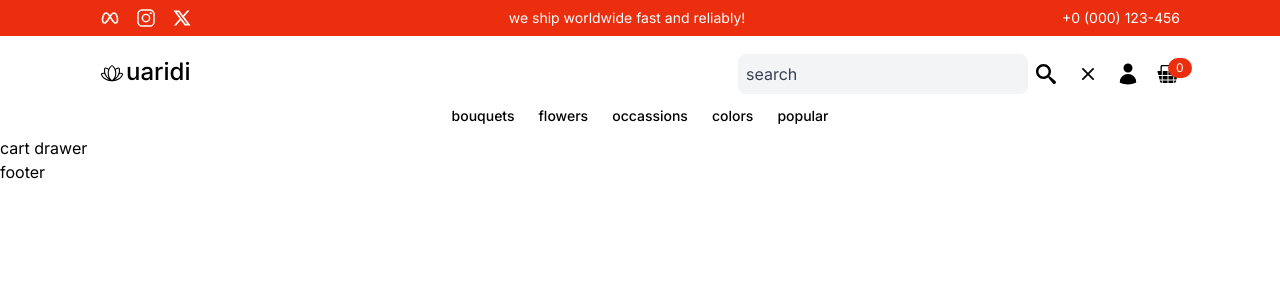
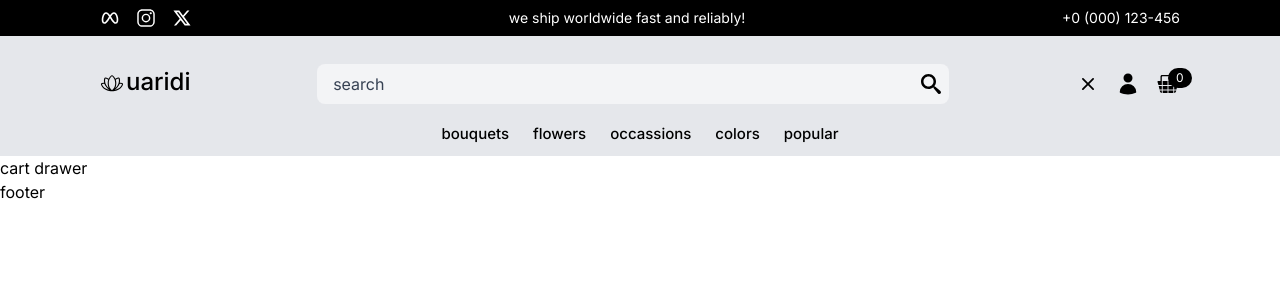
Before and after one commit to g-edgah/e-cormerce_app, a React (Vite) app in the folder frontend/: page / in a window 1280 px wide. Both pictures are taken after a click on the button 1089 px from the left and 90 px from the top of the page. Shown: the top 300 px of the page. Built offline with nearby package versions, Linux system fonts and the light colour scheme.

Commit message:
nav  bar

```diff
--- a/frontend/src/components/common/navBar.jsx
+++ b/frontend/src/components/common/navBar.jsx
@@ -1,6 +1,8 @@
 import { Link } from 'react-router-dom';
 import { PiFlowerLotusLight } from "react-icons/pi";
 import { HiUser } from "react-icons/hi2";
+import { ImSearch } from "react-icons/im";
+import { HiMiniXMark } from "react-icons/hi2";
 import { IoIosBasket } from "react-icons/io";
 import { BiMenu } from "react-icons/bi";
 import { useState } from 'react';
@@ -12,8 +14,8 @@ const NavBar = () => {
 
     return (
         <>
-            <div className="nav w-screen flex flex-col justify-around pt-2 pb-1 md:pt-3 h-23 md:h-25">
-                <div className="flex items-center justify-between pl-2 pr-5.5 xs:pr-7 xs:pl-4 md:px-10 lg:px-25 w-full md:w-full">
+            <div className={`nav w-screen flex flex-col justify-around pt-2 pb-1 md:pt-3 bg-gray-200 relative ${isSearch ? 'h-30 md:h-30' : 'h-23 md:h-23'}`} >
+                <div className="flex items-center justify-between pl-2 pr-5.5 xs:pr-7 xs:pl-4 md:px-10 lg:px-25 w-full md:w-full absolute top-1 md:top-7 h-10">
                     {/* left */}
                     <div className='flex items-center space-x-4 '>
                         <button className='md:hidden'>
@@ -27,24 +29,36 @@ const NavBar = () => {
                     </div>
 
                     {/* center */}
-                    {(!isSearch)&& (<div className="hidden md:flex space-x-6">
-                        <Link className="text-700 hover:text-nav-hover text-sm font-medium" >bouquets</Link>
-                        <Link className="text-700 hover:text-nav-hover text-sm font-medium" >flowers</Link>
-                        <Link className="text-700 hover:text-nav-hover text-sm font-medium" >occassions</Link>
-                        <Link className="text-700 hover:text-nav-hover text-sm font-medium" >colors</Link>
-                        <Link className="text-700 hover:text-nav-hover text-sm font-medium" >popular</Link>
-                    </div>)}
+                    {(!isSearch) ? (<div className="hidden md:flex space-x-6 font-medium text-[15px]">
+                        <Link className="text-700 hover:text-nav-hover" >bouquets</Link>
+                        <Link className="text-700 hover:text-nav-hover" >flowers</Link>
+                        <Link className="text-700 hover:text-nav-hover" >occassions</Link>
+                        <Link className="text-700 hover:text-nav-hover" >colors</Link>
+                        <Link className="text-700 hover:text-nav-hover" >popular</Link>
+                    </div>) : (
+                        <div className="hidden md:flex justify-center w-300">
+                            <SearchBar isSearch={isSearch} setIsSearch={setIsSearch}/>
+                        </div>
+                    )}
 
 
                     {/* right */}
                     <div className="flex items-center space-x-4">
-                        <div className={`${isSearch ? 'hidden md:flex' : 'flex'}`}>
-                            <SearchBar isSearch={isSearch} setIsSearch={setIsSearch}/>
+                        <div className={`hover:text-nav-hover ${isSearch ? 'hidden md:flex' : 'flex'}`}>
+                            {isSearch ? (
+                                <button onClick={()=> setIsSearch(!isSearch)}>
+                                    <HiMiniXMark className="h-6 w-6"/>
+                                </button>
+                            ) : (
+                                <button onClick={()=> setIsSearch(!isSearch)}>
+                                    <ImSearch className="h-5 w-5"/>
+                                </button>
+                            )}
                         </div>
                         <Link to='/profile' className="hover:text-nav-hover">
                             <HiUser className="h-6 w-6 text-black-700"/>
                         </Link>
-                        <button className="relative hover:text-nav-hover">
+                        <button className="relative hover:text-nav-hover ">
                             <IoIosBasket className="h-6 w-6 text-black-700"/>
                             <span className="absolute -top-1 bg-topbar text-white text-xs rounded-full px-2 py-0.5">0</span>
 
@@ -52,18 +66,18 @@ const NavBar = () => {
 
                     </div>
                 </div>
-                <div className={`${isSearch ? 'flex md:hidden justify-center mt-2' : 'hidden'}`}>
+                <div className={`${isSearch ? 'flex md:hidden justify-center mt-2 absolute top-9 md:top-2/4 w-full' : 'hidden'}`}>
                     <SearchBar isSearch={isSearch} setIsSearch={setIsSearch}/>
                 </div>
 
 
 
-                <div className={`flex justify-around px-1  xs:space-x-6 xs:items-center xs:justify-center ${isSearch ? 'flex' : 'md:hidden'}`}>
-                        <Link className="text-700 hover:text-nav-hover text-sm font-medium" >bouquets</Link>
-                        <Link className="text-700 hover:text-nav-hover text-sm font-medium" >flowers</Link>
-                        <Link className="text-700 hover:text-nav-hover text-sm font-medium" >occassions</Link>
-                        <Link className="text-700 hover:text-nav-hover text-sm font-medium" >colors</Link>
-                        <Link className="text-700 hover:text-nav-hover text-sm font-medium" >popular</Link>
+                <div className={`flex justify-around px-1  xs:space-x-6 xs:items-center xs:justify-center absolute w-full text-sm font-medium md:text-[15px] ${isSearch ? 'flex top-23 md:bottom-4' : 'bottom-4 md:hidden'}`}>
+                        <Link className="text-700 hover:text-nav-hover " >bouquets</Link>
+                        <Link className="text-700 hover:text-nav-hover " >flowers</Link>
+                        <Link className="text-700 hover:text-nav-hover " >occassions</Link>
+                        <Link className="text-700 hover:text-nav-hover " >colors</Link>
+                        <Link className="text-700 hover:text-nav-hover " >popular</Link>
                     </div>
             </div>
 
--- a/frontend/src/components/common/searchBar.jsx
+++ b/frontend/src/components/common/searchBar.jsx
@@ -13,22 +13,21 @@ const SearchBar = ({isSearch, setIsSearch}) => {
 
     return (
 
-        <div className="flex items-center w-full justify-around" >
+        <div className="searchContainer flex items-center w-full justify-around" >
             {isSearch ? (
-                <form className="flex items-center">
-                    <div className="flex items-center">
-                        <input className="bg-gray-100 py-2 pl-2 pr-12 rounded-lg focus:outline-none placeholder:text-gray-700" type="text" placeholder="search" value={searchQuery} onChange={(value)=>{setSearchQuery(value)}} />
+                <form className="searchForm flex items-center w-full pl-4 pr-4 md:w-3/4 justify-between">
+                    <div className="flex items-center w-full  bg-gray-100 rounded-lg focus:outline-none px-2">
+                        <input className="w-full py-2 pl-2 pr-12 rounded-lg focus:outline-none placeholder:text-gray-700" type="text" placeholder="search" value={searchQuery} onChange={(value)=>{setSearchQuery(value)}} />
 
                         <button type="submit" onClick={()=> handleSearch()} className="ml-2 text-black hover:text-gray-700">
                             <ImSearch className="h-5 w-5"/>
                         </button>
                     </div>
-                    <div className='flex items-center'>
+                    <div className={`flex items-center ${isSearch ? 'md:hidden' : ''}`}>
                         <button onClick={()=> setIsSearch(false)} className="ml-5 text-black hover:text-gray-700">
                             <HiMiniXMark className="h-6 w-6"/>
                         </button>
                     </div>
-
                 </form>
 
             )  : (
--- a/frontend/src/index.css
+++ b/frontend/src/index.css
@@ -5,7 +5,7 @@
 
 /* custom colors */
 @theme {
-  --color-topbar: #ea2e0e;
+  --color-topbar: black;
   --color-nav-hover: #ea2e0e;
   --color-blue: #0d6efd;
   --color-black: #000000;
```
